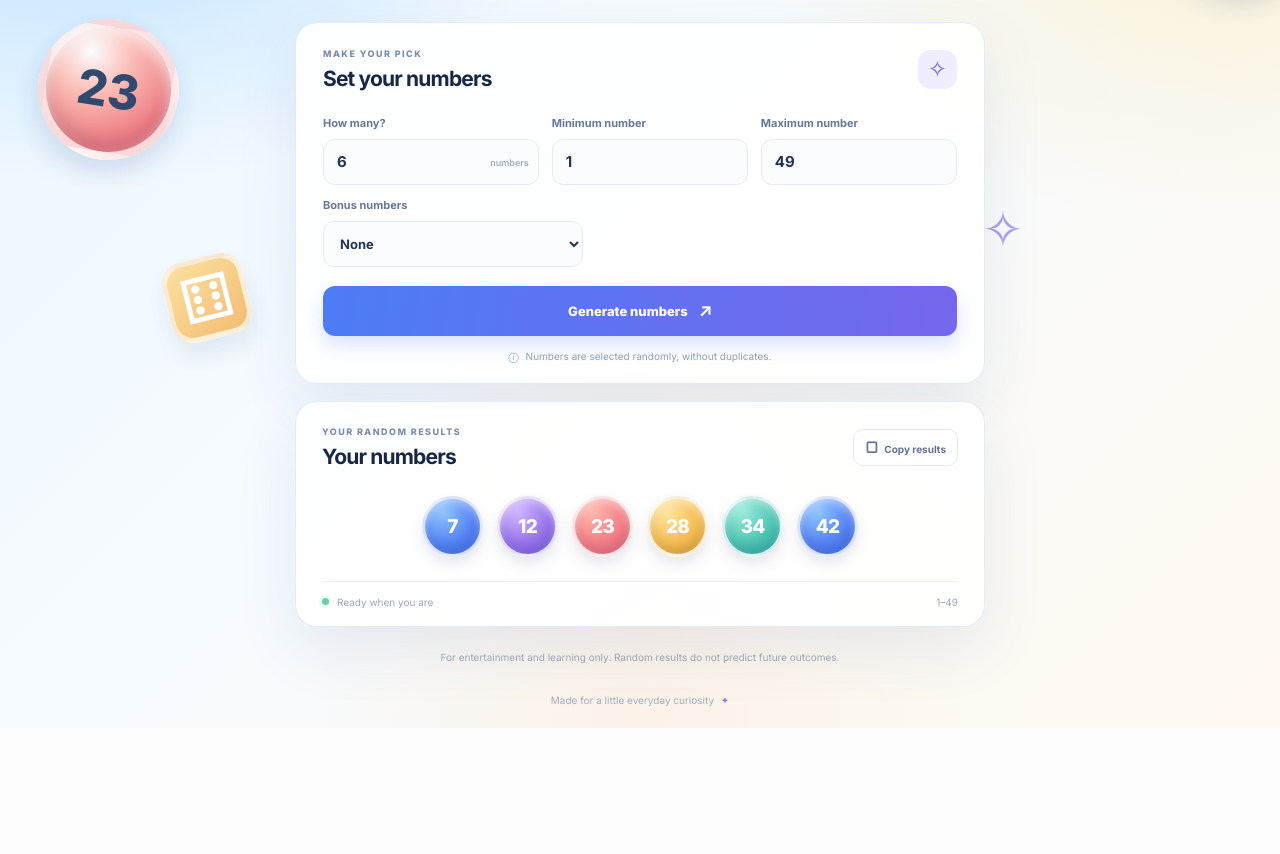
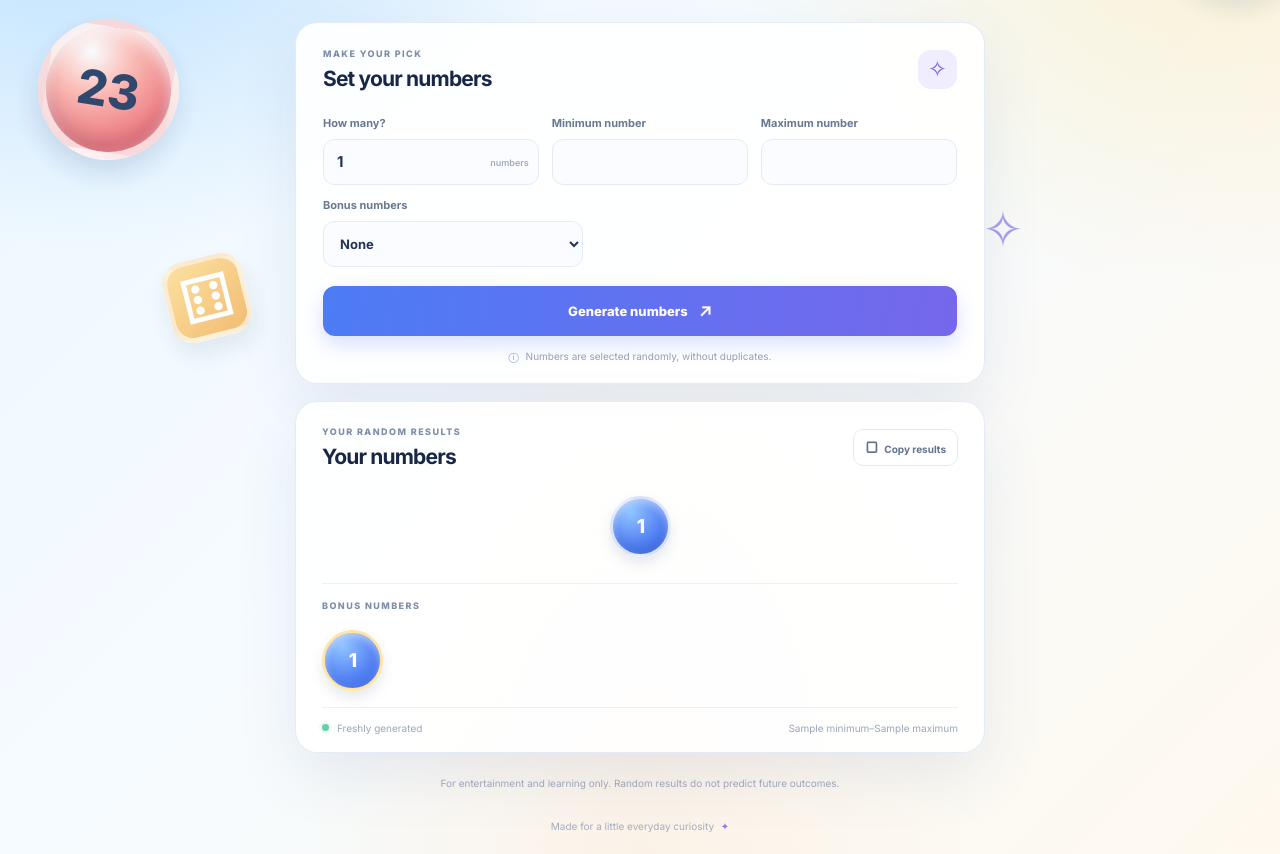
Before and after one commit to alexhp84/LotteryPicker---Israel, a Flask app: template templates/index.html in a window 1280 px wide. Shown: the part 365-1219 px from the top of the page. Before the commit the page ends 1093 px from the top, so only its background shows below. Run offline with Flask 3, Linux system fonts and the light colour scheme; the template is opened without the code that fills it: most values are stand-ins (such as "Sample title", 1, 10 or a date in 2020).

Commit message:
Python update

```diff
--- a/app.py
+++ b/app.py
@@ -3,34 +3,50 @@ import random
 
 app = Flask(__name__)
 
-def generate_numbers(count: int, minimum: int, maximum: int) -> list[int]:
+
+def generate_numbers(count: int, minimum: int, maximum: int, exclude: list[int] | None = None) -> list[int]:
+    """Generate unique numbers in the requested range, excluding any supplied numbers."""
     if minimum > maximum:
         raise ValueError("Minimum number must be less than or equal to maximum number.")
-    available = maximum - minimum + 1
-    if count > available:
+
+    excluded = set(exclude or [])
+    available = [number for number in range(minimum, maximum + 1) if number not in excluded]
+    if count < 0 or count > len(available):
         raise ValueError(
-            f"You requested {count} unique numbers, but this range contains only {available} numbers."
+            f"You requested {count} unique numbers, but only {len(available)} are available in this range."
         )
-    return sorted(random.sample(range(minimum, maximum + 1), count))
+    return sorted(random.sample(available, count))
+
 
 @app.route("/", methods=["GET", "POST"])
 def index():
-    count, minimum, maximum = 6, 1, 49
+    count, minimum, maximum, bonus_count = 6, 1, 49, 0
     numbers = None
+    bonuses = []
     error = None
 
     if request.method == "POST":
         try:
-            count = int(request.form.get("count", "6"))
+            count = int(request.form.get("quantity", "6"))
             minimum = int(request.form.get("minimum", "1"))
             maximum = int(request.form.get("maximum", "49"))
-            if not 1 <= count <= 500:
-                raise ValueError("Choose between 1 and 500 numbers.")
+            bonus_count = int(request.form.get("bonusCount", "0"))
+
+            if not 1 <= count <= 20:
+                raise ValueError("Choose between 1 and 20 main numbers.")
+            if bonus_count not in (0, 1, 2):
+                raise ValueError("Choose 0, 1, or 2 bonus numbers.")
             if not (-1_000_000_000 <= minimum <= 1_000_000_000):
                 raise ValueError("The minimum must be between -1,000,000,000 and 1,000,000,000.")
             if not (-1_000_000_000 <= maximum <= 1_000_000_000):
                 raise ValueError("The maximum must be between -1,000,000,000 and 1,000,000,000.")
+            if minimum > maximum:
+                raise ValueError("Minimum number must be less than or equal to maximum number.")
+            if maximum - minimum + 1 < count + bonus_count:
+                raise ValueError("The selected range must contain enough unique numbers for the main and bonus numbers.")
+
             numbers = generate_numbers(count, minimum, maximum)
+            bonuses = generate_numbers(bonus_count, minimum, maximum, exclude=numbers)
         except ValueError as exc:
             error = str(exc)
 
@@ -39,9 +55,12 @@ def index():
         count=count,
         minimum=minimum,
         maximum=maximum,
+        bonus_count=bonus_count,
         numbers=numbers,
+        bonuses=bonuses,
         error=error,
     )
 
+
 if __name__ == "__main__":
     app.run(host="0.0.0.0", port=5000, debug=False)
--- a/static/script.js
+++ b/static/script.js
@@ -1,98 +1,43 @@
 (() => {
-  const form = document.getElementById('pickerForm');
   const quantityInput = document.getElementById('quantity');
-  const minInput = document.getElementById('minimum');
-  const maxInput = document.getElementById('maximum');
-  const bonusCountInput = document.getElementById('bonusCount');
+  const languageToggle = document.getElementById('languageToggle');
+  const copyButton = document.getElementById('copyButton');
   const results = document.getElementById('results');
   const bonusResults = document.getElementById('bonusResults');
-  const bonusResultsSection = document.getElementById('bonusResultsSection');
-  const validation = document.getElementById('validationMessage');
-  const rangeLabel = document.getElementById('resultRange');
-  const statusLabel = document.getElementById('resultStatus');
-  const copyButton = document.getElementById('copyButton');
-  const languageToggle = document.getElementById('languageToggle');
-  let currentNumbers = [7, 12, 23, 28, 34, 42];
-  let currentBonusNumbers = [];
-  let language = 'en';
-  const ballClasses = ['ball-blue', 'ball-purple', 'ball-coral', 'ball-gold', 'ball-teal'];
+  let language = document.documentElement.lang === 'he' ? 'he' : 'en';
 
   function translate(to) {
     language = to;
     document.documentElement.lang = to;
     document.documentElement.dir = to === 'he' ? 'rtl' : 'ltr';
     document.querySelectorAll('[data-en][data-he]').forEach(el => {
-      if (el.tagName === 'OPTION') {
-        el.textContent = el.dataset[to];
-      } else {
-        el.textContent = el.dataset[to];
-      }
+      el.textContent = el.dataset[to];
     });
-    languageToggle.innerHTML = to === 'en' ? 'עברית <span aria-hidden="true">↗</span>' : 'English <span aria-hidden="true">↗</span>';
-    quantityInput.nextElementSibling.textContent = to === 'en' ? 'numbers' : 'מספרים';
+    languageToggle.innerHTML = to === 'en'
+      ? 'עברית <span aria-hidden="true">↗</span>'
+      : 'English <span aria-hidden="true">↗</span>';
+    if (quantityInput && quantityInput.nextElementSibling) {
+      quantityInput.nextElementSibling.textContent = to === 'en' ? 'numbers' : 'מספרים';
+    }
   }
+
   languageToggle.addEventListener('click', () => translate(language === 'en' ? 'he' : 'en'));
 
-  function renderBallGroup(container, numbers, bonus = false) {
-    container.replaceChildren();
-    numbers.forEach((number, index) => {
-      const ball = document.createElement('span');
-      ball.className = `number-ball ${ballClasses[index % ballClasses.length]}${bonus ? ' bonus-number-ball' : ''}`;
-      ball.style.animationDelay = `${index * 45}ms`;
-      ball.textContent = number;
-      container.appendChild(ball);
-    });
-  }
-
-  function renderNumbers(numbers, bonusNumbers) {
-    renderBallGroup(results, numbers);
-    renderBallGroup(bonusResults, bonusNumbers, true);
-    bonusResultsSection.hidden = bonusNumbers.length === 0;
-    currentNumbers = numbers;
-    currentBonusNumbers = bonusNumbers;
-  }
-
-  form.addEventListener('submit', event => {
-    event.preventDefault();
-    const quantity = Number(quantityInput.value);
-    const min = Number(minInput.value);
-    const max = Number(maxInput.value);
-    const bonusCount = Number(bonusCountInput.value);
-    const message = language === 'en'
-      ? 'Enter a valid range and a quantity that fits within it. Leave enough numbers for your bonus picks.'
-      : 'יש להזין טווח תקין וכמות שמתאימה לטווח, ולהשאיר מספיק מספרים לבונוס.';
-    const rangeSize = max - min + 1;
-    if (!Number.isInteger(quantity) || quantity < 1 || quantity > 20 ||
-        !Number.isInteger(bonusCount) || ![0, 1, 2].includes(bonusCount) ||
-        !Number.isInteger(min) || !Number.isInteger(max) || max < min ||
-        rangeSize < quantity + bonusCount) {
-      validation.textContent = message;
-      return;
-    }
-
-    validation.textContent = '';
-    const pool = Array.from({ length: rangeSize }, (_, i) => min + i);
-    for (let i = pool.length - 1; i > 0; i--) {
-      const j = Math.floor(Math.random() * (i + 1));
-      [pool[i], pool[j]] = [pool[j], pool[i]];
-    }
-    const picked = pool.slice(0, quantity).sort((a, b) => a - b);
-    const bonusPicks = pool.slice(quantity, quantity + bonusCount).sort((a, b) => a - b);
-    renderNumbers(picked, bonusPicks);
-    rangeLabel.textContent = `${min}–${max}`;
-    statusLabel.textContent = language === 'en' ? 'Freshly generated' : 'נוצרו עכשיו';
-  });
-
   copyButton.addEventListener('click', async () => {
-    const mainText = currentNumbers.join(', ');
-    const bonusText = currentBonusNumbers.length
-      ? (language === 'en' ? ' | Bonus: ' : ' | בונוס: ') + currentBonusNumbers.join(', ')
+    const mainText = Array.from(results.querySelectorAll('.number-ball'))
+      .map(ball => ball.textContent.trim()).join(', ');
+    const bonusNumbers = bonusResults
+      ? Array.from(bonusResults.querySelectorAll('.number-ball')).map(ball => ball.textContent.trim())
+      : [];
+    const bonusText = bonusNumbers.length
+      ? (language === 'en' ? ' | Bonus: ' : ' | בונוס: ') + bonusNumbers.join(', ')
       : '';
     const text = mainText + bonusText;
     const label = copyButton.querySelectorAll('span')[1];
+    const copied = language === 'en' ? 'Copied!' : 'הועתק!';
     try {
       await navigator.clipboard.writeText(text);
-      label.textContent = language === 'en' ? 'Copied!' : 'הועתק!';
+      label.textContent = copied;
     } catch (_) {
       const area = document.createElement('textarea');
       area.value = text;
@@ -102,7 +47,7 @@
       area.select();
       document.execCommand('copy');
       area.remove();
-      label.textContent = language === 'en' ? 'Copied!' : 'הועתק!';
+      label.textContent = copied;
     }
     setTimeout(() => {
       label.textContent = language === 'en' ? 'Copy results' : 'העתקת תוצאות';
--- a/templates/index.html
+++ b/templates/index.html
@@ -42,30 +42,30 @@
         <div class="heading-icon" aria-hidden="true">✧</div>
       </div>
 
-      <form id="pickerForm">
+      <form id="pickerForm" method="post" action="/">
         <div class="form-grid">
           <label class="field">
             <span data-en="How many?" data-he="כמה מספרים?">How many?</span>
-            <div class="input-wrap"><input id="quantity" name="quantity" type="number" min="1" max="20" value="6" required><span class="input-suffix" data-en="numbers" data-he="מספרים">numbers</span></div>
+            <div class="input-wrap"><input id="quantity" name="quantity" type="number" min="1" max="20" value="{{ count }}" required><span class="input-suffix" data-en="numbers" data-he="מספרים">numbers</span></div>
           </label>
           <label class="field">
             <span data-en="Minimum number" data-he="מספר מינימלי">Minimum number</span>
-            <input id="minimum" name="minimum" type="number" value="1" required>
+            <input id="minimum" name="minimum" type="number" value="{{ minimum }}" required>
           </label>
           <label class="field">
             <span data-en="Maximum number" data-he="מספר מקסימלי">Maximum number</span>
-            <input id="maximum" name="maximum" type="number" value="49" required>
+            <input id="maximum" name="maximum" type="number" value="{{ maximum }}" required>
           </label>
           <label class="field bonus-field">
             <span data-en="Bonus numbers" data-he="מספרי בונוס">Bonus numbers</span>
             <select id="bonusCount" name="bonusCount">
-              <option value="0" data-en="None" data-he="ללא" selected>None</option>
-              <option value="1" data-en="1 bonus number" data-he="מספר בונוס אחד">1 bonus number</option>
-              <option value="2" data-en="2 bonus numbers" data-he="2 מספרי בונוס">2 bonus numbers</option>
+              <option value="0" data-en="None" data-he="ללא" {% if bonus_count == 0 %}selected{% endif %}>None</option>
+              <option value="1" data-en="1 bonus number" data-he="מספר בונוס אחד" {% if bonus_count == 1 %}selected{% endif %}>1 bonus number</option>
+              <option value="2" data-en="2 bonus numbers" data-he="2 מספרי בונוס" {% if bonus_count == 2 %}selected{% endif %}>2 bonus numbers</option>
             </select>
           </label>
         </div>
-        <p class="validation-message" id="validationMessage" role="alert" aria-live="polite"></p>
+        <p class="validation-message" id="validationMessage" role="alert" aria-live="polite">{{ error or "" }}</p>
         <button class="generate-button" type="submit">
           <span data-en="Generate numbers" data-he="יצירת מספרים">Generate numbers</span>
           <span class="button-arrow" aria-hidden="true">↗</span>
@@ -83,20 +83,25 @@
         <button id="copyButton" class="copy-button" type="button"><span aria-hidden="true">▢</span> <span data-en="Copy results" data-he="העתקת תוצאות">Copy results</span></button>
       </div>
       <div id="results" class="number-balls" aria-live="polite" aria-label="Generated numbers">
-        <span class="number-ball ball-blue">7</span>
-        <span class="number-ball ball-purple">12</span>
-        <span class="number-ball ball-coral">23</span>
-        <span class="number-ball ball-gold">28</span>
-        <span class="number-ball ball-teal">34</span>
-        <span class="number-ball ball-blue">42</span>
+        {% if numbers is not none %}
+          {% for number in numbers %}
+            <span class="number-ball {{ ['ball-blue', 'ball-purple', 'ball-coral', 'ball-gold', 'ball-teal'][loop.index0 % 5] }}">{{ number }}</span>
+          {% endfor %}
+        {% else %}
+          <span class="number-ball ball-blue">7</span><span class="number-ball ball-purple">12</span><span class="number-ball ball-coral">23</span><span class="number-ball ball-gold">28</span><span class="number-ball ball-teal">34</span><span class="number-ball ball-blue">42</span>
+        {% endif %}
       </div>
-      <div id="bonusResultsSection" class="bonus-results-section" hidden>
+      <div id="bonusResultsSection" class="bonus-results-section" {% if not bonuses %}hidden{% endif %}>
         <p class="section-kicker" data-en="BONUS NUMBERS" data-he="מספרי בונוס">BONUS NUMBERS</p>
-        <div id="bonusResults" class="number-balls bonus-number-balls" aria-live="polite" aria-label="Generated bonus numbers"></div>
+        <div id="bonusResults" class="number-balls bonus-number-balls" aria-live="polite" aria-label="Generated bonus numbers">
+          {% for number in bonuses %}
+            <span class="number-ball {{ ['ball-blue', 'ball-purple', 'ball-coral', 'ball-gold', 'ball-teal'][loop.index0 % 5] }} bonus-number-ball">{{ number }}</span>
+          {% endfor %}
+        </div>
       </div>
       <div class="results-footer">
-        <span class="result-status"><span class="status-dot"></span><span id="resultStatus" data-en="Ready when you are" data-he="מוכנים כשתהיו">Ready when you are</span></span>
-        <span id="resultRange">1–49</span>
+        <span class="result-status"><span class="status-dot"></span><span id="resultStatus" data-en="{{ 'Freshly generated' if numbers is not none else 'Ready when you are' }}" data-he="{{ 'נוצרו עכשיו' if numbers is not none else 'מוכנים כשתהיו' }}">{{ 'Freshly generated' if numbers is not none else 'Ready when you are' }}</span></span>
+        <span id="resultRange">{{ minimum }}–{{ maximum }}</span>
       </div>
     </section>
 
```
Also changed, not shown: README.md.
